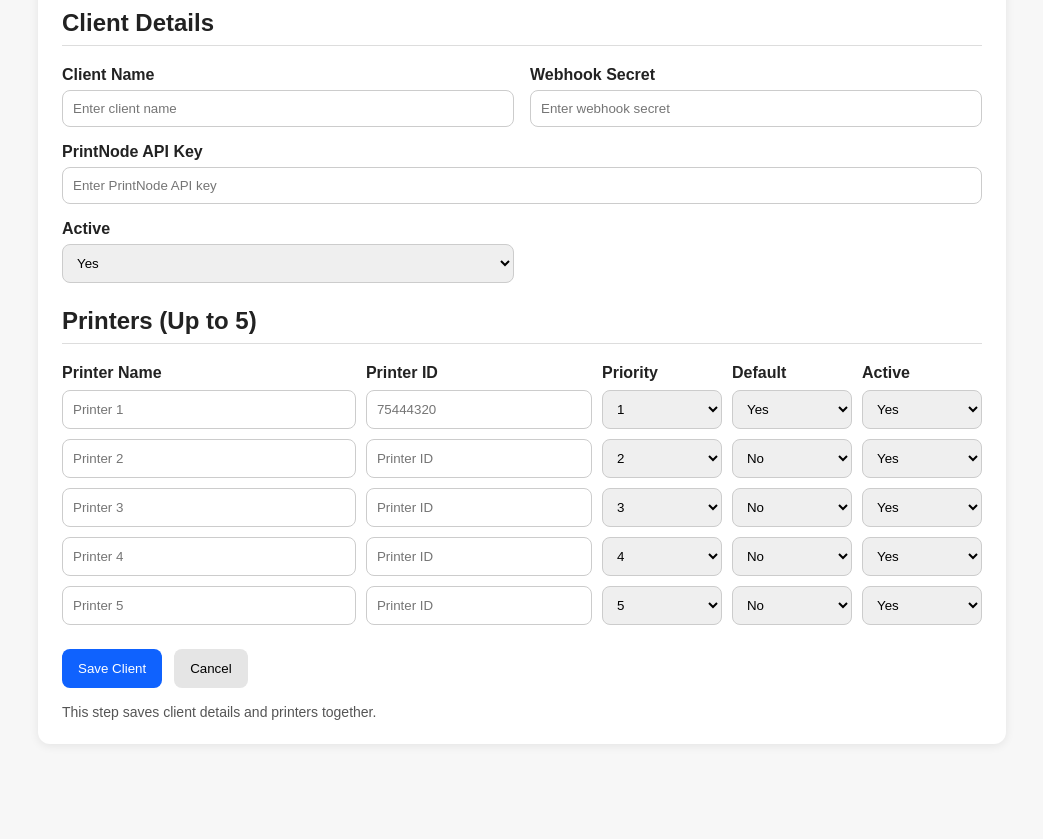
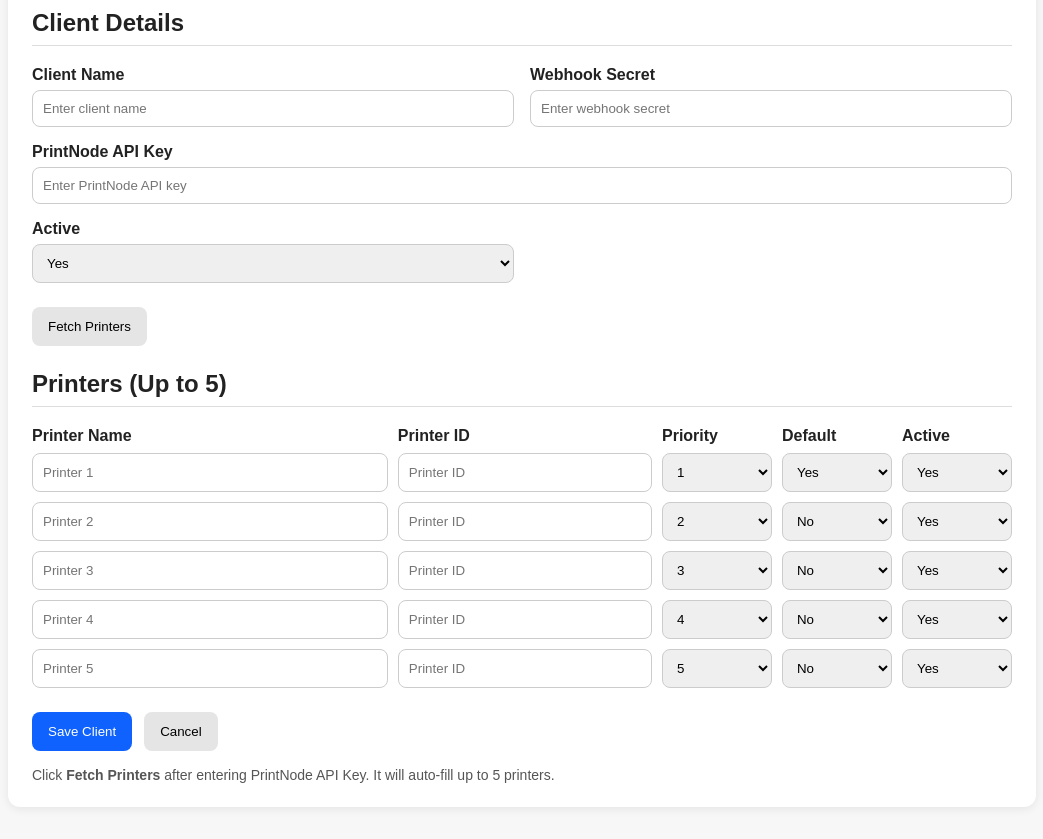
Before and after one commit to umer74073-cloud/cin7-auto-print, a website: page onboarding-page.html in a window 1280 px wide. Shown: the part 108-947 px from the top of the page, without its empty margins (118-1161 px from the left). Before the commit the page ends 884 px from the top, so only its background shows below. Drawn offline with Linux system fonts and the light colour scheme.

Commit message:
Add fetch printers button

```diff
--- a/onboarding-page.html
+++ b/onboarding-page.html
@@ -6,23 +6,23 @@
   <title>Client Onboarding</title>
   <style>
     body { font-family: Arial, sans-serif; margin: 0; background: #f7f7f7; color: #222; }
-    .container { max-width: 920px; margin: 32px auto; background: #fff; padding: 24px; border-radius: 12px; box-shadow: 0 2px 10px rgba(0,0,0,0.08); }
+    .container { max-width: 980px; margin: 32px auto; background: #fff; padding: 24px; border-radius: 12px; box-shadow: 0 2px 10px rgba(0,0,0,0.08); }
     h1 { margin-top: 0; }
     h2 { margin-top: 24px; border-bottom: 1px solid #ddd; padding-bottom: 8px; }
     .grid { display: grid; grid-template-columns: 1fr 1fr; gap: 16px; }
     .field { display: flex; flex-direction: column; gap: 6px; }
     label { font-weight: bold; }
-    input, select { padding: 10px; border: 1px solid #ccc; border-radius: 8px; }
-    .row { display: grid; grid-template-columns: 1.3fr 1fr 120px 120px 120px; gap: 10px; margin-bottom: 10px; }
+    input, select { padding: 10px; border: 1px solid #ccc; border-radius: 8px; width: 100%; box-sizing: border-box; }
+    .row { display: grid; grid-template-columns: 1.4fr 1fr 110px 110px 110px; gap: 10px; margin-bottom: 10px; }
     .printer-head { font-weight: bold; margin-bottom: 8px; }
-    .buttons { margin-top: 24px; display: flex; gap: 12px; }
+    .buttons { margin-top: 24px; display: flex; gap: 12px; flex-wrap: wrap; }
     button { padding: 12px 16px; border: 0; border-radius: 8px; cursor: pointer; }
     .primary { background: #0f62fe; color: white; }
     .secondary { background: #e5e5e5; }
-    .note { margin-top: 16px; font-size: 14px; color: #555; }
     .message { margin-top: 16px; padding: 12px; border-radius: 8px; display: none; }
     .success { background: #e8f5e9; color: #1b5e20; }
     .error { background: #ffebee; color: #b71c1c; }
+    .note { margin-top: 16px; font-size: 14px; color: #555; }
   </style>
 </head>
 <body>
@@ -52,6 +52,10 @@
       </div>
     </div>
 
+    <div class="buttons">
+      <button class="secondary" onclick="fetchPrinters()">Fetch Printers</button>
+    </div>
+
     <h2>Printers (Up to 5)</h2>
     <div class="row printer-head">
       <div>Printer Name</div>
@@ -63,42 +67,72 @@
 
     <div class="row">
       <input class="printer-name" type="text" placeholder="Printer 1" />
-      <input class="printer-id" type="number" placeholder="75444320" />
-      <select class="printer-priority"><option>1</option><option>2</option><option>3</option><option>4</option><option>5</option></select>
-      <select class="printer-default"><option value="true">Yes</option><option value="false">No</option></select>
-      <select class="printer-active"><option value="true">Yes</option><option value="false">No</option></select>
+      <input class="printer-id" type="number" placeholder="Printer ID" />
+      <select class="printer-priority">
+        <option value="1">1</option><option value="2">2</option><option value="3">3</option><option value="4">4</option><option value="5">5</option>
+      </select>
+      <select class="printer-default">
+        <option value="true">Yes</option><option value="false">No</option>
+      </select>
+      <select class="printer-active">
+        <option value="true">Yes</option><option value="false">No</option>
+      </select>
     </div>
 
     <div class="row">
       <input class="printer-name" type="text" placeholder="Printer 2" />
       <input class="printer-id" type="number" placeholder="Printer ID" />
-      <select class="printer-priority"><option>2</option><option>1</option><option>3</option><option>4</option><option>5</option></select>
-      <select class="printer-default"><option value="false">No</option><option value="true">Yes</option></select>
-      <select class="printer-active"><option value="true">Yes</option><option value="false">No</option></select>
+      <select class="printer-priority">
+        <option value="2">2</option><option value="1">1</option><option value="3">3</option><option value="4">4</option><option value="5">5</option>
+      </select>
+      <select class="printer-default">
+        <option value="false">No</option><option value="true">Yes</option>
+      </select>
+      <select class="printer-active">
+        <option value="true">Yes</option><option value="false">No</option>
+      </select>
     </div>
 
     <div class="row">
       <input class="printer-name" type="text" placeholder="Printer 3" />
       <input class="printer-id" type="number" placeholder="Printer ID" />
-      <select class="printer-priority"><option>3</option><option>1</option><option>2</option><option>4</option><option>5</option></select>
-      <select class="printer-default"><option value="false">No</option><option value="true">Yes</option></select>
-      <select class="printer-active"><option value="true">Yes</option><option value="false">No</option></select>
+      <select class="printer-priority">
+        <option value="3">3</option><option value="1">1</option><option value="2">2</option><option value="4">4</option><option value="5">5</option>
+      </select>
+      <select class="printer-default">
+        <option value="false">No</option><option value="true">Yes</option>
+      </select>
+      <select class="printer-active">
+        <option value="true">Yes</option><option value="false">No</option>
+      </select>
     </div>
 
     <div class="row">
       <input class="printer-name" type="text" placeholder="Printer 4" />
       <input class="printer-id" type="number" placeholder="Printer ID" />
-      <select class="printer-priority"><option>4</option><option>1</option><option>2</option><option>3</option><option>5</option></select>
-      <select class="printer-default"><option value="false">No</option><option value="true">Yes</option></select>
-      <select class="printer-active"><option value="true">Yes</option><option value="false">No</option></select>
+      <select class="printer-priority">
+        <option value="4">4</option><option value="1">1</option><option value="2">2</option><option value="3">3</option><option value="5">5</option>
+      </select>
+      <select class="printer-default">
+        <option value="false">No</option><option value="true">Yes</option>
+      </select>
+      <select class="printer-active">
+        <option value="true">Yes</option><option value="false">No</option>
+      </select>
     </div>
 
     <div class="row">
       <input class="printer-name" type="text" placeholder="Printer 5" />
       <input class="printer-id" type="number" placeholder="Printer ID" />
-      <select class="printer-priority"><option>5</option><option>1</option><option>2</option><option>3</option><option>4</option></select>
-      <select class="printer-default"><option value="false">No</option><option value="true">Yes</option></select>
-      <select class="printer-active"><option value="true">Yes</option><option value="false">No</option></select>
+      <select class="printer-priority">
+        <option value="5">5</option><option value="1">1</option><option value="2">2</option><option value="3">3</option><option value="4">4</option>
+      </select>
+      <select class="printer-default">
+        <option value="false">No</option><option value="true">Yes</option>
+      </select>
+      <select class="printer-active">
+        <option value="true">Yes</option><option value="false">No</option>
+      </select>
     </div>
 
     <div class="buttons">
@@ -109,11 +143,18 @@
     <div id="messageBox" class="message"></div>
 
     <div class="note">
-      This step saves client details and printers together.
+      Click <b>Fetch Printers</b> after entering PrintNode API Key. It will auto-fill up to 5 printers.
     </div>
   </div>
 
   <script>
+    function showMessage(text, isSuccess) {
+      const box = document.getElementById('messageBox');
+      box.className = isSuccess ? 'message success' : 'message error';
+      box.style.display = 'block';
+      box.textContent = text;
+    }
+
     function collectPrinters() {
       const names = document.querySelectorAll('.printer-name');
       const ids = document.querySelectorAll('.printer-id');
@@ -127,9 +168,7 @@
         const printerIdValue = ids[i].value.trim();
         const printerNameValue = names[i].value.trim();
 
-        if (!printerIdValue) {
-          continue;
-        }
+        if (!printerIdValue) continue;
 
         printers.push({
           printer_id: Number(printerIdValue),
@@ -143,6 +182,57 @@
       return printers;
     }
 
+    async function fetchPrinters() {
+      const printnodeApiKey = document.getElementById('printnodeApiKey').value.trim();
+
+      if (!printnodeApiKey) {
+        showMessage('Enter PrintNode API Key first', false);
+        return;
+      }
+
+      try {
+        const response = await fetch('/admin/printnode/printers', {
+          method: 'POST',
+          headers: {
+            'Content-Type': 'application/json'
+          },
+          body: JSON.stringify({
+            printnode_api_key: printnodeApiKey
+          })
+        });
+
+        const result = await response.json();
+
+        if (!result.ok) {
+          showMessage(result.error || 'Failed to fetch printers', false);
+          return;
+        }
+
+        const names = document.querySelectorAll('.printer-name');
+        const ids = document.querySelectorAll('.printer-id');
+        const priorities = document.querySelectorAll('.printer-priority');
+        const defaults = document.querySelectorAll('.printer-default');
+        const actives = document.querySelectorAll('.printer-active');
+
+        names.forEach(x => x.value = '');
+        ids.forEach(x => x.value = '');
+
+        const printers = result.printers.slice(0, 5);
+
+        for (let i = 0; i < printers.length; i++) {
+          names[i].value = printers[i].printer_name || printers[i].computer_name || `Printer ${i + 1}`;
+          ids[i].value = printers[i].printer_id || '';
+          priorities[i].value = String(i + 1);
+          defaults[i].value = i === 0 ? 'true' : 'false';
+          actives[i].value = 'true';
+        }
+
+        showMessage(`Fetched ${printers.length} printer(s) successfully`, true);
+      } catch (error) {
+        showMessage('Request failed while fetching printers', false);
+      }
+    }
+
     async function saveClient() {
       const payload = {
         name: document.getElementById('clientName').value.trim(),
@@ -152,7 +242,6 @@
       };
 
       const printers = collectPrinters();
-      const box = document.getElementById('messageBox');
 
       try {
         const clientResponse = await fetch('/admin/clients', {
@@ -166,9 +255,7 @@
         const clientResult = await clientResponse.json();
 
         if (!clientResult.ok) {
-          box.className = 'message error';
-          box.style.display = 'block';
-          box.textContent = clientResult.error || 'Client save failed';
+          showMessage(clientResult.error || 'Client save failed', false);
           return;
         }
 
@@ -185,19 +272,13 @@
         const printersResult = await printersResponse.json();
 
         if (!printersResult.ok) {
-          box.className = 'message error';
-          box.style.display = 'block';
-          box.textContent = printersResult.error || 'Printers save failed';
+          showMessage(printersResult.error || 'Printers save failed', false);
           return;
         }
 
-        box.className = 'message success';
-        box.style.display = 'block';
-        box.textContent = 'Client and printers saved successfully';
+        showMessage('Client and printers saved successfully', true);
       } catch (error) {
-        box.className = 'message error';
-        box.style.display = 'block';
-        box.textContent = 'Request failed';
+        showMessage('Request failed', false);
       }
     }
 
@@ -209,7 +290,6 @@
 
       document.querySelectorAll('.printer-name').forEach(x => x.value = '');
       document.querySelectorAll('.printer-id').forEach(x => x.value = '');
-
       document.getElementById('messageBox').style.display = 'none';
     }
   </script>
```
